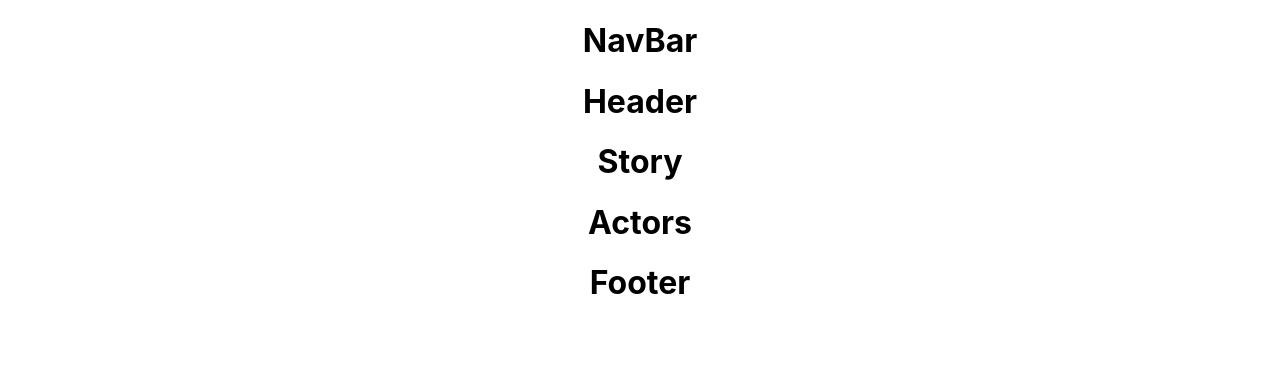
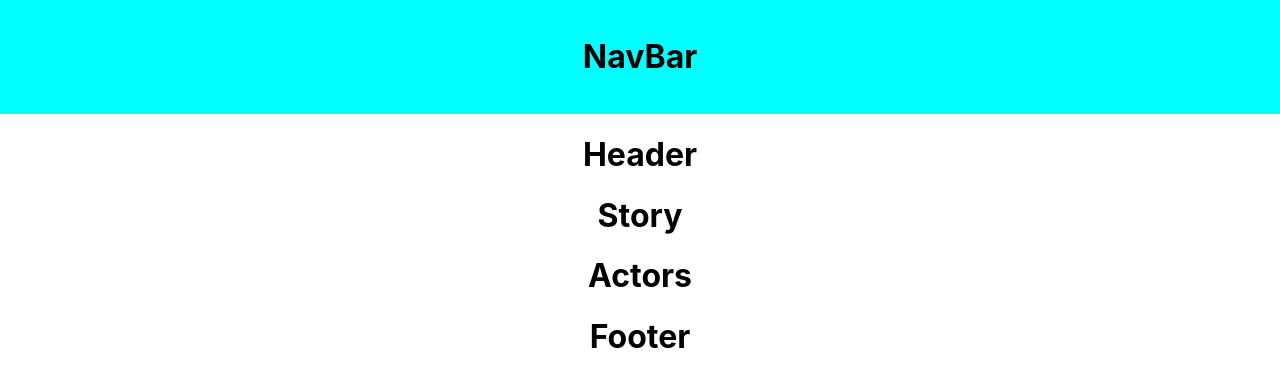
Before and after one commit to HuemanTarget/CicadaCicada, a React (Create React App) app: page / in a window 1280 px wide. Shown: the top 386 px of the page. Built offline with nearby package versions, Linux system fonts and the light colour scheme.

Commit message:
create NavBar CSS

```diff
--- /dev/null
+++ b/src/Components/NavBar.css
@@ -0,0 +1,4 @@
+.nav {
+    background-color: aqua;
+    padding: 1rem;
+}
--- a/src/Components/NavBar.js
+++ b/src/Components/NavBar.js
@@ -1,8 +1,9 @@
 import React from 'react';
+import './NavBar.css';
 
 function NavBar() {
     return (
-        <div>
+        <div className="nav">
             <h1>NavBar</h1>
         </div>
     )
```
